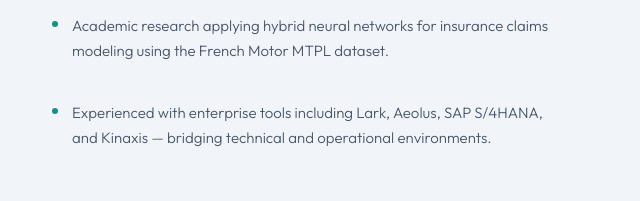
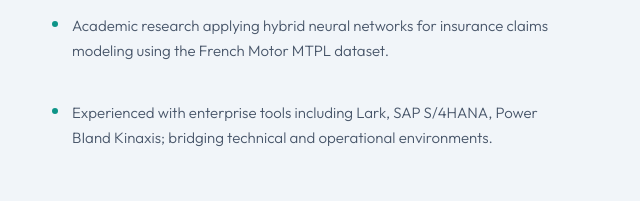
Before and after one commit to fi6ha/portfolio, a plain HTML site: page index.html in a window 1280 px wide. Shown: the part 1496-1697 px from the top of the page, 32-672 px from the left. Drawn offline with nearby package versions, Linux system fonts and the light colour scheme.

Commit message:
Fix typo and formatting in enterprise tools description

```diff
--- a/index.html
+++ b/index.html
@@ -951,7 +951,7 @@
             </div>
             <div class="about-bullet">
               <div class="about-bullet-dot"></div>
-              <p>Experienced with enterprise tools including Lark, Aeolus, SAP S/4HANA, and Kinaxis — bridging technical and operational environments.</p>
+              <p>Experienced with enterprise tools including Lark, SAP S/4HANA, Power BIand Kinaxis; bridging technical and operational environments.</p>
             </div>
           </div>
         </div>
```
